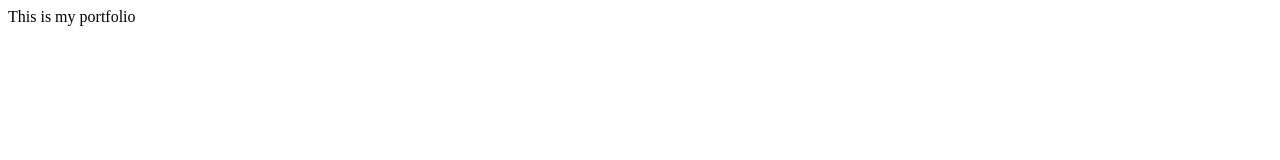
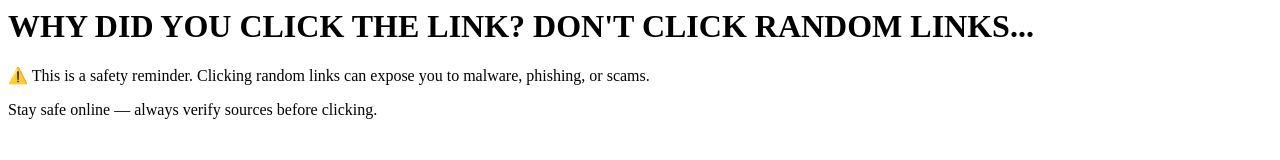
Before and after one commit to aziziokar/azizokar.github.io, a plain HTML site: page index.html in a window 1280 px wide. Drawn offline with Linux system fonts and the light colour scheme.

Commit message:
Update index.html

```diff
--- a/index.html
+++ b/index.html
@@ -1 +1,3 @@
-This is my portfolio
+<h1>WHY DID YOU CLICK THE LINK? DON'T CLICK RANDOM LINKS...</h1>
+<p>⚠️ This is a safety reminder. Clicking random links can expose you to malware, phishing, or scams.</p>
+<p>Stay safe online — always verify sources before clicking.</p>
```
